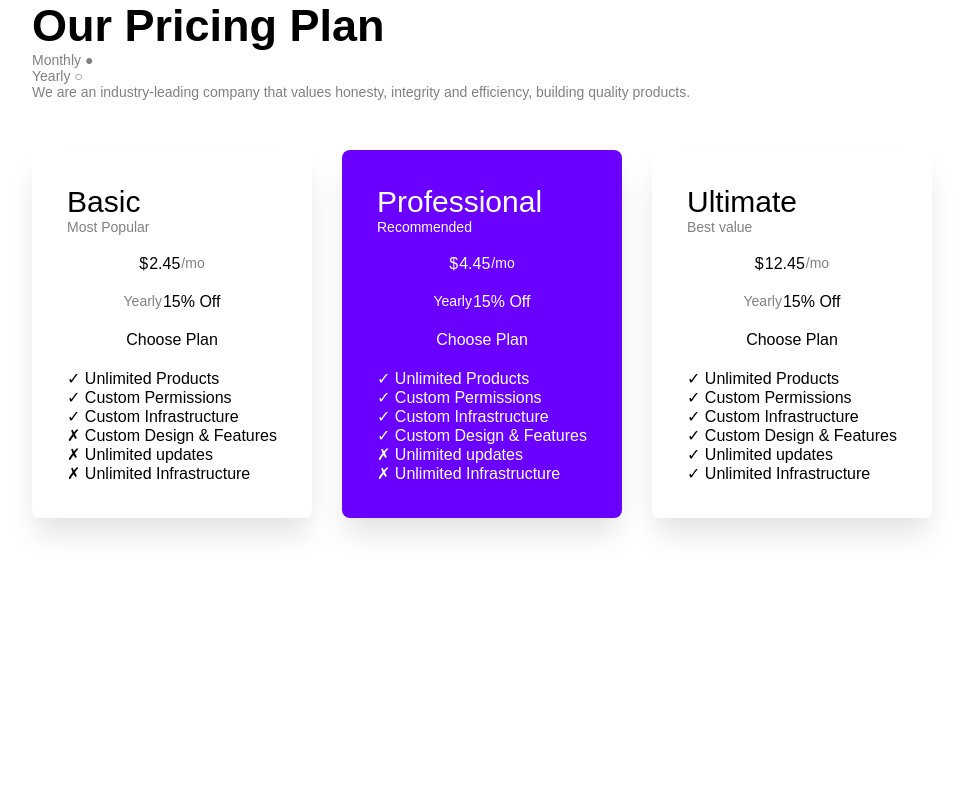
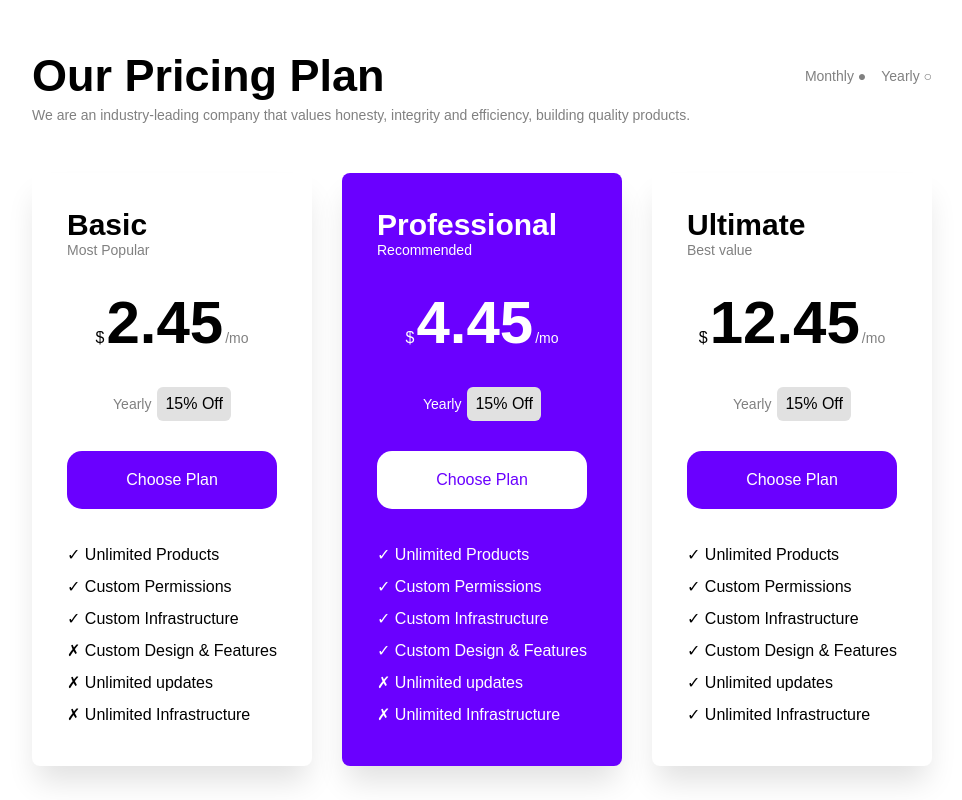
Before and after one commit to ludovicasala/htmlcss-pricing-plan, a plain HTML site: page index.html in a window 1280 px wide. Shown: the whole page, without its empty margins (158-1120 px from the left). Drawn offline with Linux system fonts and the light colour scheme.

Commit message:
correzione set colori, font e spaziature

```diff
--- a/index.html
+++ b/index.html
@@ -11,16 +11,19 @@
 <body>
 
     <header>
-        <h1>Our Pricing Plan</h1>
 
-        <div class="mese-anno">
-            <p class="testo">Monthly ●</p>
-            <p class="testo">Yearly ○</p>
+        <div class="our-pricing-plan">
+            <h1>Our Pricing Plan</h1>
+            <div class="mese-anno">
+                <p class="testo">Monthly ●</p>
+                <p class="testo">Yearly ○</p>
+            </div>
         </div>
 
         <p class="testo">We are an industry-leading company that values honesty, integrity and efficiency, building
             quality products.
         </p>
+
     </header>
 
     <main class="container">
--- a/style.css
+++ b/style.css
@@ -12,12 +12,25 @@ body {
     margin: 0 auto;
 }
 
+/* Contenitore header*/
 header {
-    display: inline;
+    margin-top: 50px;
 }
 
+/* 1. Spinge h1 a sinistra e .mese-anno a destra */
+.our-pricing-plan {
+    display: flex;
+    justify-content: space-between;
+    align-items: center;
+    margin-bottom: 5px;
+}
+
+/* 2. Affianca in orizzontale "Monthly ●" e "Yearly ○" */
 .mese-anno {
-    display: inline;
+    display: flex;
+    align-items: center;
+    gap: 15px;
+    /* spazio tra le due voci */
 }
 
 h1 {
@@ -30,7 +43,7 @@ h1 {
     font-weight: 300;
 }
 
-/* Contenitore principale */
+/* Contenitore main */
 main {
     display: flex;
     flex-wrap: wrap;
@@ -39,7 +52,7 @@ main {
     margin: 50px 0 0 0;
 }
 
-/* Stile delle card */
+/* Stile delle card bianche */
 .card-pricing {
     width: calc((100% - 60px) / 3);
     border-radius: 24px;
@@ -49,6 +62,57 @@ main {
     border-radius: 8px;
     padding: 35px;
 }
+
+.livello {
+    font-size: 30px;
+    font-weight: 600;
+}
+
+.prezzo {
+    padding: 30px 0 30px 0;
+    display: flex;
+    justify-content: center;
+    gap: 2px;
+    align-items: baseline;
+}
+
+.testo-prezzo {
+    font-size: 60px;
+    font-weight: 600;
+}
+
+.sconto {
+    display: flex;
+    justify-content: center;
+    gap: 6px;
+    padding: 0px 0 30px 0;
+    align-items: center;
+}
+
+.testo-sconto {
+    border-radius: 6px;
+    background-color: rgb(225, 225, 225);
+    padding: 8px;
+}
+
+.scegli-piano {
+    border-radius: 15px;
+    background-color: rgb(106, 0, 255);
+    color: #ffffff;
+    padding: 20px 0 20px 0;
+    display: flex;
+    justify-content: center;
+}
+
+.differenze {
+    padding: 30px 0 0px 0;
+    font-weight: 400;
+    font-size: 16px;
+    line-height: 2;
+}
+
+
+/* Stile delle card viola */
 
 .card-pricing-selezionato {
     width: calc((100% - 60px) / 3);
@@ -60,38 +124,6 @@ main {
     padding: 35px;
 }
 
-.livello {
-    font-size: 30px;
-    font-weight: 500;
-}
-
-.prezzo {
-    padding: 20px 0 20px 0;
-    display: flex;
-    justify-content: center;
-    gap: 1px;
-}
-
-.sconto {
-    display: flex;
-    justify-content: center;
-    gap: 1px;
-}
-
-.scegli-piano {
-    padding: 20px 0 20px 0;
-    display: flex;
-    justify-content: center;
-}
-
-.differenze {
-    font-weight: 400;
-    font-size: 16px;
-}
-
-
-
-
 .testo-selezionato {
     font-size: 14px;
     color: #ffffff;
@@ -100,34 +132,51 @@ main {
 
 .livello-selezionato {
     font-size: 30px;
-    font-weight: 500;
+    font-weight: 600;
     color: #ffffff;
 }
 
 .prezzo-selezionato {
-    padding: 20px 0 20px 0;
+    padding: 30px 0 30px 0;
     display: flex;
     justify-content: center;
-    gap: 1px;
+    gap: 2px;
     color: #ffffff;
+    align-items: baseline;
+}
+
+.testo-prezzo-selezionato {
+    font-size: 60px;
+    font-weight: 600;
 }
 
 .sconto-selezionato {
     display: flex;
     justify-content: center;
-    gap: 1px;
-    color: #ffffff;
+    gap: 6px;
+    padding: 0px 0 30px 0;
+    align-items: center;
+}
+
+.testo-sconto-selezionato {
+    border-radius: 6px;
+    background-color: rgb(225, 225, 225);
+    padding: 8px;
 }
 
 .scegli-piano-selezionato {
+    border-radius: 15px;
+    background-color: #ffffff;
+    color: rgb(106, 0, 255);
     padding: 20px 0 20px 0;
     display: flex;
     justify-content: center;
-    color: #ffffff;
 }
 
 .differenze-selezionato {
+    padding: 30px 0 0px 0;
     font-weight: 400;
     font-size: 16px;
     color: #ffffff;
+    line-height: 2;
 }
```
